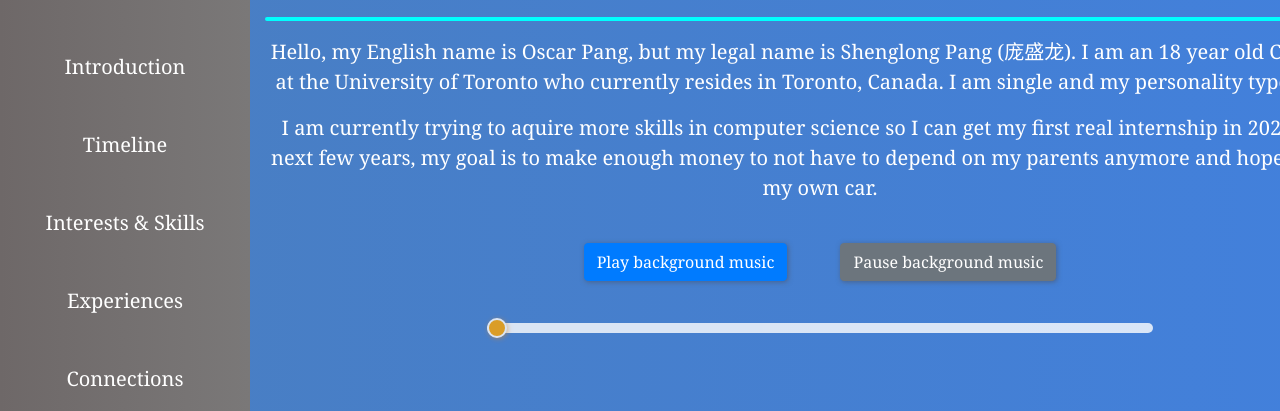
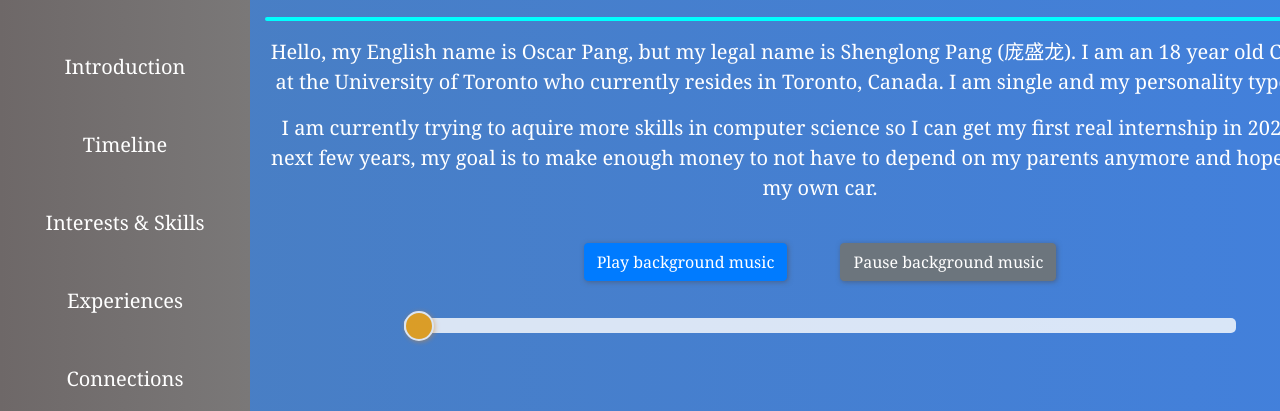
Before and after one commit to RiceFarmer1/Personal_Site, a plain HTML site: page index.html in a window 1280 px wide. Shown: the part 122-533 px from the top of the page. Drawn offline with nearby package versions, Linux system fonts and the light colour scheme.

Commit message:
small fix

```diff
--- a/style.css
+++ b/style.css
@@ -79,8 +79,8 @@ hr {
 input[type="range"] {
   -webkit-appearance: none;
   appearance: none;
-  width: 60%;
-  height: 10px;
+  width: 75%;
+  height: 15px;
   outline: none;
   opacity: 0.8;
   transition: background 0.3s ease;
@@ -90,8 +90,8 @@ input[type="range"] {
 input[type="range"]::-webkit-slider-thumb {
   -webkit-appearance: none;
   appearance: none;
-  width: 20px;
-  height: 20px;
+  width: 30px;
+  height: 30px;
   border-radius: 50%;
   background: orange;
   border: 2px solid white;
```
